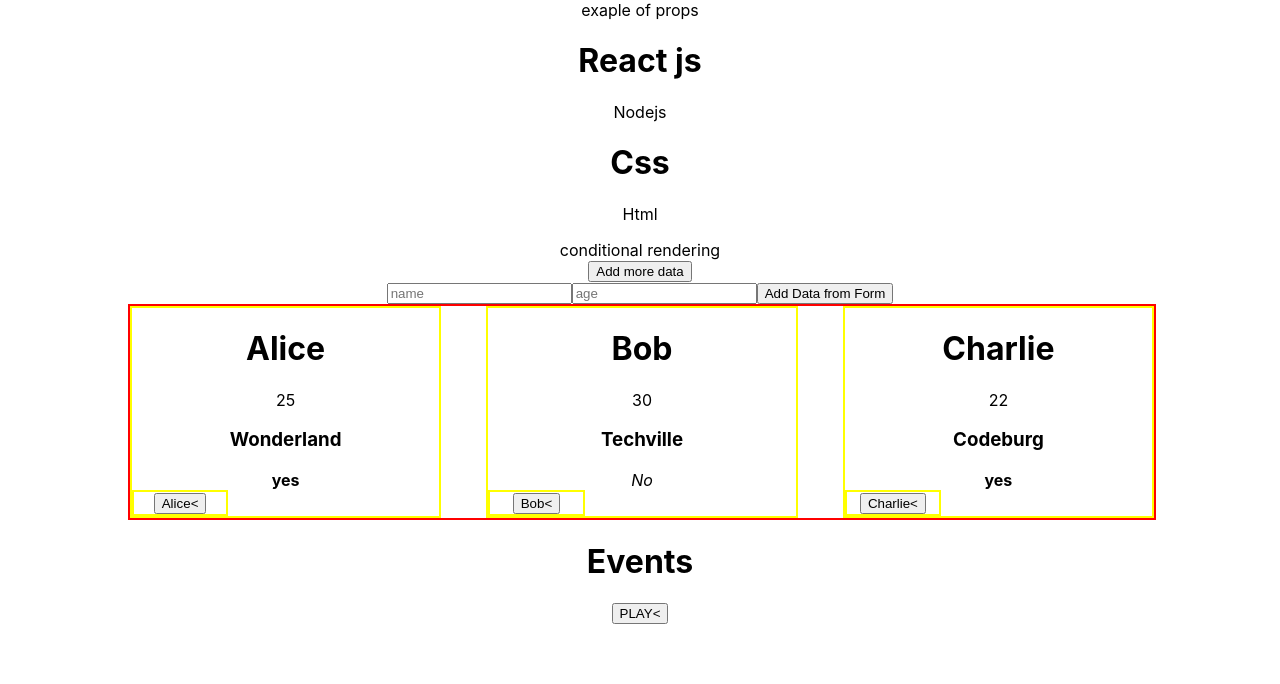
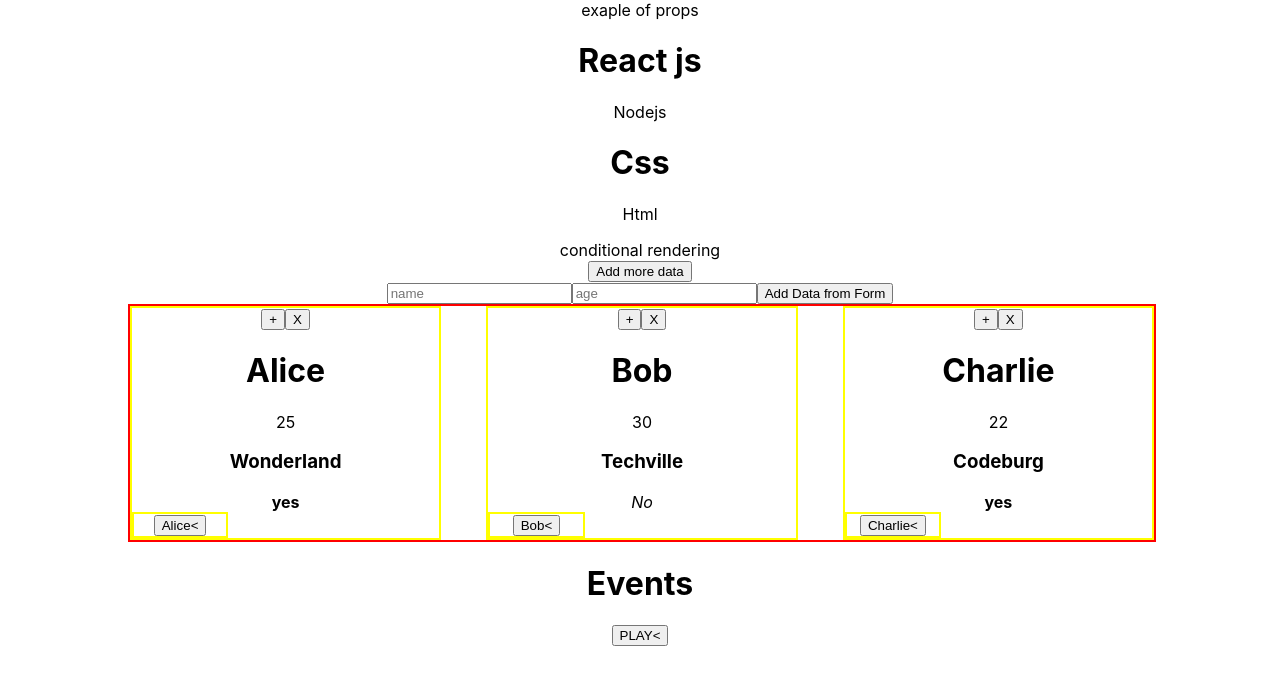
Before and after one commit to TanyaIndian/react-notes, a React (Create React App) app in the folder my-app/: page / in a window 1280 px wide. Shown: the top 684 px of the page. Built offline with nearby package versions, Linux system fonts and the light colour scheme.

Commit message:
added till crud

```diff
--- a/my-app/src/App.js
+++ b/my-app/src/App.js
@@ -1,17 +1,41 @@
 import './App.css';
 import Video from './Components/Video';
 import data from './Components/data';
-import Person from './Components/Person'
+// import Person from './Components/Person'
 import './Components/Person.css'
 import Button from './Components/Button';
 import { useState } from 'react';
 import Form from './Components/Form';
+import PersonList from './Components/PersonList';
 
 
 function App() {
   const [Videodata,setVideodata] = useState(data)
+  const [editablePerson, setEditablePerson] = useState(null)
+  function deletePerson(id)
+  {
+  //  console.log(id)
+  setVideodata(Videodata.filter(ele=>ele.id !== id))
+  // this filter will create a copy of array videodata with modified data which id should not be present
+  }
+
+  function editPerson(id)
+  {
+    setEditablePerson(Videodata.find(ele=>ele.id===id))
+  // console.log(editablePerson)
+  }
+  function updatePerson(Formdata)
+  {
+    const index = Videodata.findIndex(ele=>ele.id === Formdata.id)
+    const newPerson = [...Videodata];
+    newPerson.splice(index,1,Formdata)
+    setVideodata(newPerson)
+    setEditablePerson(null)
+  }
+
 
    function addFormData(Formdata)
+   //Formdata has been passed from form.js through props called lifting staye up pased from child to parent of form
    {
      setVideodata([...Videodata,{...Formdata,id:Videodata.length+1}])
    }
@@ -32,15 +56,11 @@ function App() {
       "isStudent": true
     }])}}>Add more data </button>  </div>
 
-    <div> <Form addFormData = {addFormData}></Form> </div>
+    <div> <Form editablePerson = {editablePerson} updatePerson = {updatePerson} addFormData = {addFormData}></Form> </div>
 <div className ='container'>
 
-{Videodata.map(person=><Person  age = {person.age} name = {person.name} city = {person.city } isStudent = {person.isStudent} key={person.id}>
-  <Button onPlay = {()=>console.log("Played",person.name)} onPaused = {()=>console.log('paused',person.name)}>{person.name}</Button>
-  {/* button is children of person */}
-
-   </Person>)
-}
+<PersonList Videodata = {Videodata} editPerson = {editPerson} deletePerson={deletePerson}></PersonList>
+{/* example of sibling we transfer videodata to personlist which is updated with the help of Form and render here */}
 </div>
 
 <div> <h1> Events  </h1>
--- a/my-app/src/Components/Form.js
+++ b/my-app/src/Components/Form.js
@@ -1,26 +1,30 @@
-import { useState } from "react"
+import { useEffect, useState } from "react"
 
-function Form({addFormData})
+function Form({addFormData,updatePerson,editablePerson})
 {
-  const [Formdata,setFormdata] = useState({
+
+  let initailState = {
 
     "city": "Wonderland",
     "isStudent": true,
     "name" : '',
-"age" : ''  })
+"age" : ''  }
+  const [Formdata,setFormdata] = useState(initailState)
 
 
   function handleSubmit(e)
   {
     e.preventDefault()
+    if(editablePerson)
+    {
+      updatePerson(Formdata)
+    }
+    else{
+      addFormData(Formdata);
+    }
 
-  addFormData(Formdata);
-  setFormdata({
 
-    "city": "Wonderland",
-    "isStudent": true,
-    "name" : '',
-"age" : ''  })
+  setFormdata(initailState)
 
   }
 
@@ -33,13 +37,21 @@ setFormdata({...Formdata,[e.target.name] : e.target.value})
     }
 
 
+    useEffect(()=>
+    {
+      if(editablePerson)
+      {
+        setFormdata(editablePerson)
+      }
+    },[editablePerson])
+
     return(
         <>
         <form>
             <input type="text" name="name" placeholder="name" onChange={handleChange} value={Formdata.name}></input>
             <input type="text" name="age" placeholder="age"  onChange={handleChange} value={Formdata.age}></input>
 
-            <button onClick={handleSubmit}>Add Data from Form</button>
+            <button onClick={handleSubmit}> {editablePerson ? 'edit': 'Add Data from Form'}</button>
         </form>
         </>
     )
--- a/my-app/src/Components/Person.js
+++ b/my-app/src/Components/Person.js
@@ -1,7 +1,7 @@
 import './Person.css'
 
 
-function Person({name,age,city,isStudent,children})
+function Person({name,age,city,isStudent,children,deletePerson,id,editPerson})
 {
 
 // conditional
@@ -10,6 +10,8 @@ function Person({name,age,city,isStudent,children})
         <>
 
             <div>
+                <button onClick={()=>editPerson(id)}>+</button>
+                <button onClick={()=>deletePerson(id)}>X</button>
                 <h1>{name}</h1>
                 <p> {age} </p>
                 <h3> {city} </h3>
--- /dev/null
+++ b/my-app/src/Components/PersonList.js
@@ -0,0 +1,20 @@
+import Person from "./Person"
+import Button from "./Button"
+
+function PersonList({Videodata,deletePerson,editPerson})
+{
+
+
+    return(
+        <>
+        {Videodata.map(person=><Person editPerson = {editPerson}  deletePerson={deletePerson} id = {person.id} age = {person.age} name = {person.name} city = {person.city } isStudent = {person.isStudent} key={person.id}>
+  <Button onPlay = {()=>console.log("Played",person.name)} onPaused = {()=>console.log('paused',person.name)}>{person.name}</Button>
+  {/* button is children of person */}
+
+   </Person>)
+}
+        </>
+    )
+}
+
+export default PersonList
```
